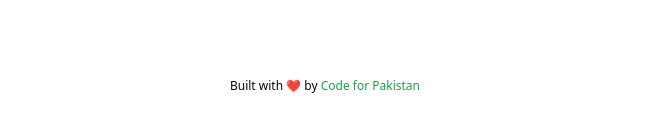
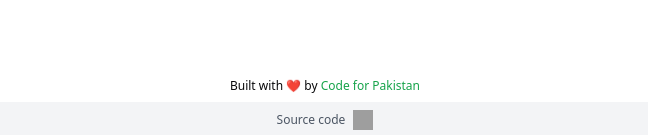
Before and after one commit to codeforpakistan/watchtower-web, a Nuxt app: page / in a window 1280 px wide. Shown: the part 890-1025 px from the top of the page, without its empty margins (315-963 px from the left). Before the commit the page ends 992 px from the top, so only its background shows below. Built offline with nearby package versions, Linux system fonts and the light colour scheme; no server answers; grey boxes are pictures that could not be loaded.

Commit message:
Fix #11: Add GitHub repository link to footer

```diff
--- a/layouts/default.vue
+++ b/layouts/default.vue
@@ -1,26 +1,48 @@
 <template>
   <div>
-
     <head>
       <meta charset="UTF-8" />
-      <meta name="viewport" content="width=device-width, initial-scale=1.0">
+      <meta name="viewport" content="width=device-width, initial-scale=1.0" />
       <title>WatchTower | Keep an eye on gov services</title>
     </head>
+    <body class="space-y-6 px-4 min-h-screen">
+      <Navbar></Navbar>
+      <div class="max-w-7xl mx-auto"><NuxtPage /></div>
 
-    <body class="space-y-6 px-4 min-h-screen">
+      <!-- Footer -->
+      <div class="max-w-7xl mx-auto sticky top-[100vh] text-center">
+        <p class="py-2 text-xs">
+          Built with ❤️ by
+          <a
+            href="https://codeforpakistan.org"
+            target="_blank"
+            class="text-green-600 hover:underline"
+            >Code for Pakistan</a
+          >
+        </p>
 
-      <Navbar></Navbar>
-      <div class="max-w-7xl mx-auto">
-        <NuxtPage />
-      </div>
-      <div class="max-w-7xl mx-auto sticky top-[100vh] text-center">
-        <p class="py-2 text-xs">Built with ❤️ by <a href="https://codeforpakistan.org" target="_blank"
-            class="text-green-600">Code for
-            Pakistan</a></p>
+        <!-- Light grey bar with GitHub link -->
+        <div class="bg-gray-100 dark:bg-gray-800 py-2">
+          <p
+            class="text-xs text-gray-600 dark:text-gray-300 flex items-center justify-center gap-2"
+          >
+            Source code
+            <a
+              href="https://github.com/codeforpakistan/watchtower-web"
+              target="_blank"
+              class="hover:opacity-80"
+            >
+              <img
+                src="https://github.githubassets.com/images/modules/logos_page/GitHub-Mark.png"
+                alt="GitHub"
+                class="w-5 h-5 inline"
+              />
+            </a>
+          </p>
+        </div>
       </div>
     </body>
   </div>
 </template>
 
-<script setup lang="ts">
-</script>
+<script setup lang="ts"></script>
```
